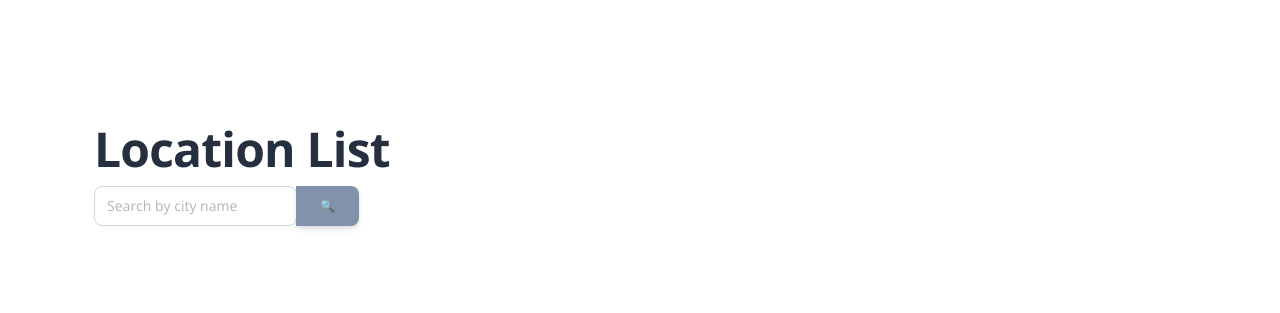
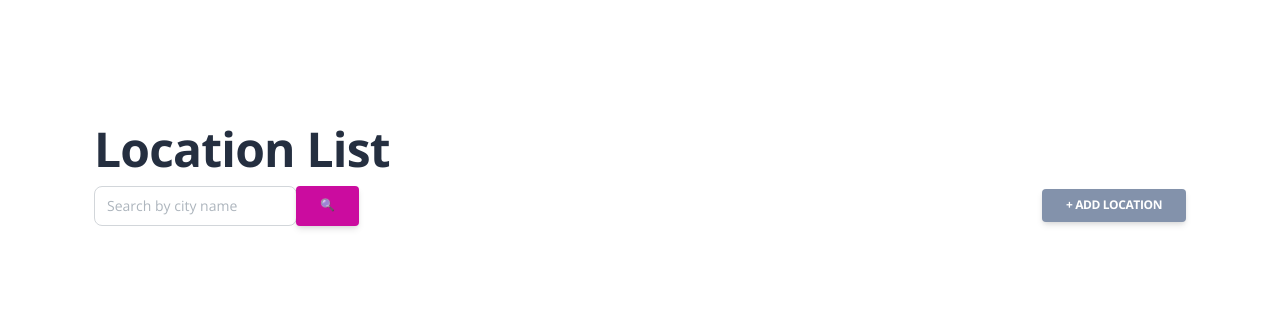
Before and after one commit to VovkOL/team-up, a Django app: page /events/locations/ in a window 1280 px wide. Shown: the top 313 px of the page. Run offline with Django 5.2, Linux system fonts and the light colour scheme; data that the repository does not hold is empty; some libraries are stand-ins or nearby versions.

Commit message:
Add search and add location buttons to location list page

```diff
--- a/templates/events/location_list.html
+++ b/templates/events/location_list.html
@@ -9,13 +9,16 @@
 {% block body_class %} locations-page {% endblock body_class %}
 
 {% block content %}
-  <section class="pt-5 pb-5 mt-5">
+  <section class="pt-5 pb-2 mt-5">
     <div class="container mt-4">
       <h1>Location List</h1>
       <form method="get" action="" class="mb-4">
-        <div class="input-group">
+        <div class="d-flex justify-content-between align-items-center">
+        <div class="input-group w-50">
           {{ search_form|crispy }}
-          <button type="submit" class="btn btn-secondary" aria-label="Search">🔍</button>
+          <button type="submit" class="btn btn-primary px-4 py-2 rounded-2" aria-label="Search">🔍</button>
+        </div>
+          <a href="{% url "events:location-create" %}" class="btn btn-secondary px-4 py-2 rounded-2">+ Add Location</a>
         </div>
       </form>
       {% if location_list %}
```
